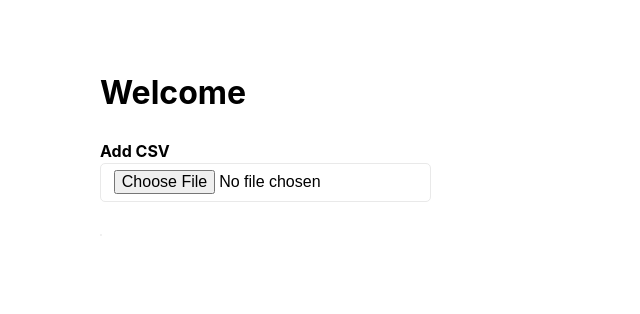
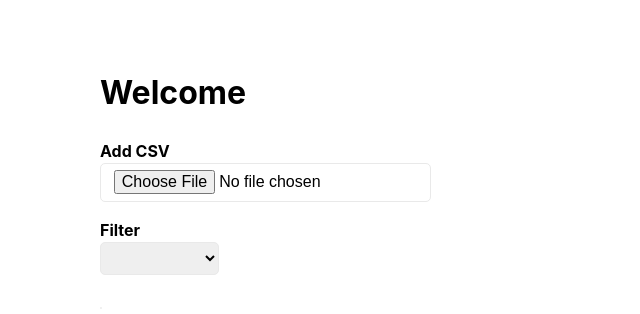
Before and after one commit to patmood/cashflow, a Next.js app: page / in a window 1280 px wide. Shown: the top 314 px of the page, without its empty margins (0-640 px from the left). Built offline with nearby package versions, Linux system fonts and the light colour scheme.

Commit message:
change row type

```diff
--- a/components/CSVAdd.tsx
+++ b/components/CSVAdd.tsx
@@ -13,7 +13,12 @@ export function CSVAdd({ onChange }: { onChange: (rows: Array<Row>) => void }) {
         .trim()
         .split('\n')
         .map((r) => r.split(','))
-        .map((r) => [new Date(r[0]), r[2], r[3], parseFloat(r[5])])
+        .map((r) => ({
+          date: new Date(r[0]),
+          description: r[2],
+          category: r[3],
+          amount: parseFloat(r[5]),
+        }))
         // Remove headers
         .slice(1)
       onChange(rows)
--- a/components/Chart.tsx
+++ b/components/Chart.tsx
@@ -17,8 +17,8 @@ type ChartPoint = {
 
 export const Chart = ({ data }: Props) => {
   const groupedData = data.reduce((memo, curr) => {
-    const date = format(curr[0], 'yyyy-MM')
-    const amount = curr[3]
+    const date = format(curr.date, 'yyyy-MM')
+    const amount = curr.amount
     const bucket = memo.get(date) || { date, net: 0, income: 0, expenses: 0 }
     bucket.net += amount
     if (amount < 0) {
@@ -57,8 +57,8 @@ export const Chart = ({ data }: Props) => {
         }}
       />
       <Legend />
-      <Bar dataKey="expenses" name="Expenses" fill="var(--color)" />
-      {/* <Bar dataKey="income" name="Income" fill="var(--color)" /> */}
+      <Bar dataKey="income" name="Income" fill="var(--color-secondary)" stackId="a" />
+      <Bar dataKey="expenses" name="Expenses" fill="var(--color)" stackId="a" />
     </BarChart>
   )
 }
--- /dev/null
+++ b/components/TransactionFilter.tsx
@@ -0,0 +1,27 @@
+import { TXFilter } from '../types'
+import React, { ChangeEvent } from 'react'
+
+export function TransactionFilter({
+  filter,
+  setFilter,
+}: {
+  filter?: TXFilter
+  setFilter: (filter: TXFilter) => void
+}) {
+  function handleChange(event: ChangeEvent<HTMLSelectElement>) {
+    setFilter(event.target.value as TXFilter)
+  }
+
+  return (
+    <label>
+      Filter
+      <select name="transaction-filter" onChange={handleChange} value={filter}>
+        {Object.values(TXFilter).map((filter) => (
+          <option key={filter} value={filter}>
+            {filter}
+          </option>
+        ))}
+      </select>
+    </label>
+  )
+}
--- a/components/TransactionTable.tsx
+++ b/components/TransactionTable.tsx
@@ -7,10 +7,10 @@ export function TransactionTable({ rows }: { rows: Array<Row> }) {
       <tbody>
         {rows.map((r) => (
           <tr>
-            <td>{format(r[0], 'P')}</td>
-            <td>{r[1]}</td>
-            <td>{r[2]}</td>
-            <td>{r[3]}</td>
+            <td>{format(r.date, 'P')}</td>
+            <td>{r.description}</td>
+            <td>{r.category}</td>
+            <td>{r.amount}</td>
           </tr>
         ))}
       </tbody>
--- a/package.json
+++ b/package.json
@@ -5,7 +5,8 @@
   "scripts": {
     "dev": "next dev",
     "build": "next build",
-    "start": "next start"
+    "start": "next start",
+    "typecheck": "tsc"
   },
   "dependencies": {
     "date-fns": "^2.14.0",
--- a/pages/index.tsx
+++ b/pages/index.tsx
@@ -2,14 +2,31 @@ import React from 'react'
 import Head from 'next/head'
 import { CSVAdd } from '../components/CSVAdd'
 import { Chart } from '../components/Chart'
-import { Row } from '../types'
+import { Row, TXFilter } from '../types'
 import { TransactionTable } from '../components/TransactionTable'
+import { TransactionFilter } from '../components/TransactionFilter'
 
 export default function Home() {
   const [rows, setRows] = React.useState<Array<Row>>([])
-  function handleCSVChange(rows: Array<Row>) {
-    setRows(rows)
-  }
+  const [filter, setFilter] = React.useState<TXFilter>(TXFilter.NONE)
+
+  const filteredRows = React.useMemo(
+    () =>
+      rows.filter((r) => {
+        switch (filter) {
+          case TXFilter.INCOME:
+            return r.amount > 0
+          case TXFilter.INCOME:
+            return r.amount < 0
+          default:
+            return true
+        }
+      }),
+    [rows, filter]
+  )
+
+  console.log({ filter, filteredRows })
+
   return (
     <div className="container">
       <Head>
@@ -20,9 +37,10 @@ export default function Home() {
 
       <main>
         <h1>Welcome</h1>
-        <CSVAdd onChange={handleCSVChange} />
-        {rows.length > 0 && <Chart data={rows} />}
-        <TransactionTable rows={rows} />
+        <CSVAdd onChange={setRows} />
+        <TransactionFilter filter={filter} setFilter={setFilter} />
+        {rows.length > 0 && <Chart data={filteredRows} />}
+        <TransactionTable rows={filteredRows} />
       </main>
     </div>
   )
--- a/types.ts
+++ b/types.ts
@@ -1 +1,12 @@
-export type Row = [Date, string, string, number]
+export type Row = {
+  date: Date
+  description: string
+  category: string
+  amount: number
+}
+
+export enum TXFilter {
+  NONE = '',
+  INCOME = 'Income',
+  EXPENSES = 'Expenses',
+}
```
